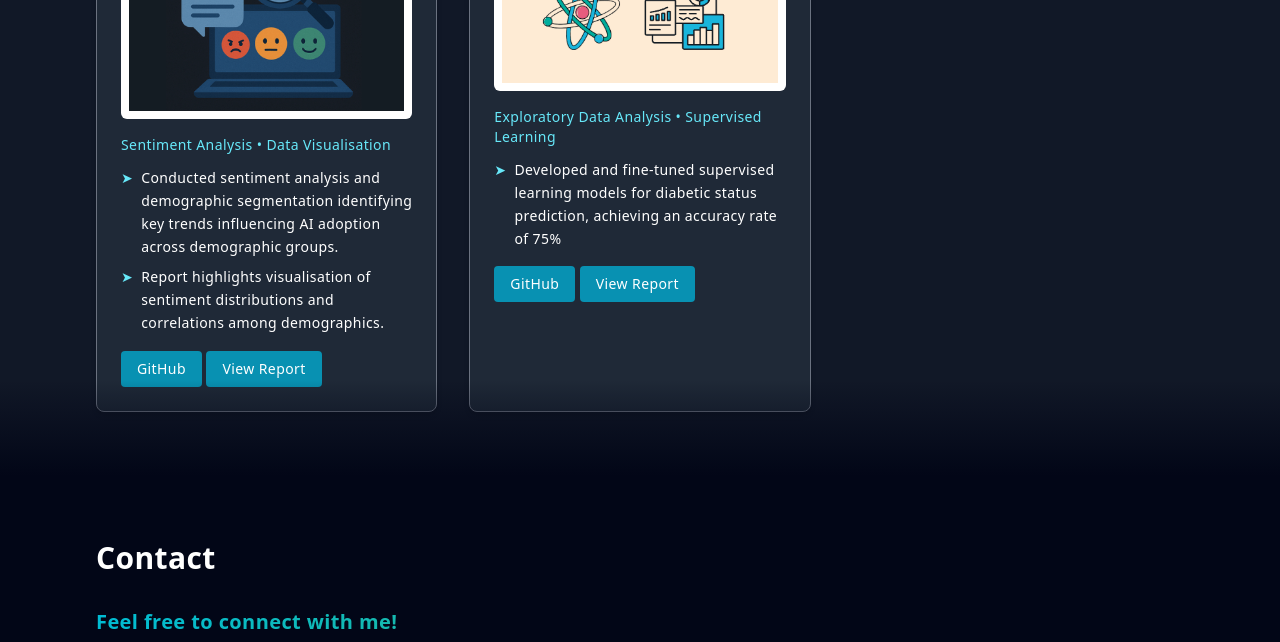
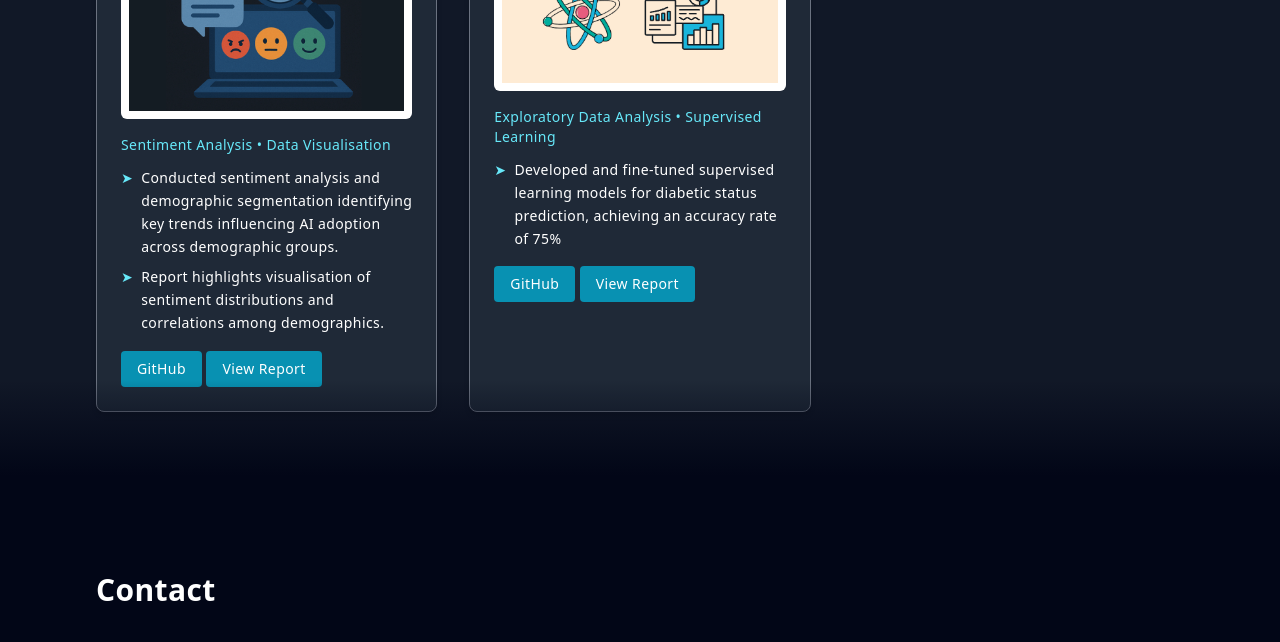
Before and after one commit to ryanjek/Portfolio, a plain HTML site: page index.html in a window 1280 px wide. Shown: the part 3587-4229 px from the top of the page. Drawn offline with nearby package versions, Linux system fonts and the light colour scheme.

Commit message:
Initial portfolio website

```diff
--- a/index.html
+++ b/index.html
@@ -377,7 +377,7 @@
   </section>
 
 <!-- 6. Contact -->
-<section class="py-16 px-6 md:px-24 bg-slate-950" id="contact" data-aos="fade-in" data-aos-delay="100">
+<section class="py-24 px-6 md:px-24 bg-slate-950" id="contact" data-aos="fade-in" data-aos-delay="100">
     <h2 class="text-3xl font-semibold mb-8 text-white">Contact</h2>
         <h3 class="text-xl font-bold mb-3 text-gradient">Feel free to connect with me!</h3>
     <div class="flex space-x-6">
```
Also changed, not shown: 1 other file.
